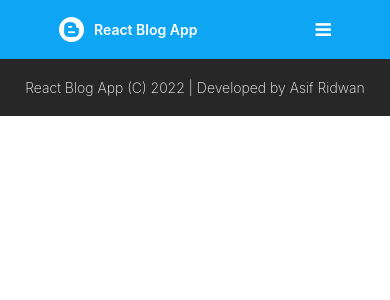
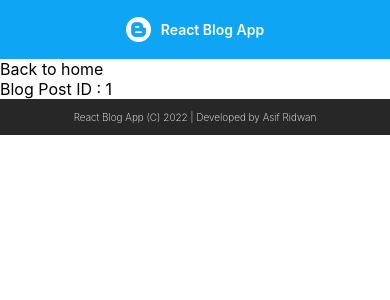
Before and after one commit to asifridwan/react-blog-app, a React (Create React App) app in the folder frontend/: page /1 in a window 390 px wide. Shown: the top 300 px of the page. Built offline with nearby package versions, Linux system fonts and the light colour scheme.

Commit message:
Added Router

```diff
--- a/frontend/package.json
+++ b/frontend/package.json
@@ -8,6 +8,7 @@
     "@testing-library/user-event": "^13.5.0",
     "react": "^18.0.0",
     "react-dom": "^18.0.0",
+    "react-router-dom": "^6.3.0",
     "react-scripts": "5.0.1",
     "web-vitals": "^2.1.4"
   },
--- a/frontend/src/components/Navbar.jsx
+++ b/frontend/src/components/Navbar.jsx
@@ -1,26 +1,10 @@
-import { useState } from "react";
-
 export default function Navbar() {
-  const [menuButtonClicked, setMenuButtonClicked] = useState(false);
-
-  function ChangeMenuIcon() {
-    setMenuButtonClicked(!menuButtonClicked);
-  }
-
   return (
     <nav>
-      <div className="inline-centering">
-        <span className="logo-icon"></span>
-        <span className="logo-text">React Blog App</span>
+      <div className='inline-centering'>
+        <span className='logo-icon'></span>
+        <span className='logo-text'>React Blog App</span>
       </div>
-      <div className={menuButtonClicked ? 'nav-links' : 'nav-links hidden'}>
-        <span>Home</span>
-        <span>About</span>
-        <span>Contact</span>
-      </div>
-      <button className="menu-icon" onClick={ChangeMenuIcon}>
-        <i className={menuButtonClicked ? 'fa fa-close' : 'fa fa-bars'}></i>
-      </button>
     </nav>
   )
 }
--- a/frontend/src/containers/App.jsx
+++ b/frontend/src/containers/App.jsx
@@ -1,12 +1,21 @@
-import Navbar from "../components/Navbar";
-import Footer from "../components/Footer";
+import {BrowserRouter as Router, Routes, Route} from 'react-router-dom';
+import Home from '../pages/Home';
+import Blog from '../pages/Blog';
+import NotFound from '../pages/NotFound';
+import Navbar from '../components/Navbar';
+import Footer from '../components/Footer';
 
 function App() {
   return (
-    <div>
+    <Router>
       <Navbar />
+      <Routes>
+        <Route path='/' element={<Home/>} />
+        <Route path='/:id' element={<Blog/>} />
+        <Route path='*' element={<NotFound/>} />
+      </Routes>
       <Footer />
-    </div>
+    </Router>
   );
 }
 
--- a/frontend/src/css/style.css
+++ b/frontend/src/css/style.css
@@ -47,30 +47,7 @@ footer{
   font-weight: 600;
 }
 
-.nav-links{
-  display: flex;
-  justify-content: space-evenly;
-  width: 15%;
-}
 
-.nav-links span{
-  font-size: 16px;
-}
-
-.nav-links span:hover{
-  color: #cbf7f8;
-  cursor: pointer;
-}
-
-.menu-icon{
-  display: none;
-}
-
-@media screen and (max-width: 1366px){
-  .nav-links{
-    width: 22%;
-  }
-}
 
 @media screen and (max-width: 768px){
   .logo-icon{
@@ -82,24 +59,8 @@ footer{
     font-size: 14px;
   }
 
-  .nav-links{
-    position: absolute;
-    right: 0;
-    height: 25vh;
-    width: 100%;
-    top: 6vh;
-    background-color: #0ea6f4;
-    flex-direction: column;
-    align-items: center;
-  }
-
-  .hidden{
-    display: none;
-  }
-
-  .menu-icon{
-    display: block;
-    font-size: 18px;
-    color: white;
+  footer{
+    font-size: 10px;
+    padding: 12px 0px;
   }
 }
--- /dev/null
+++ b/frontend/src/pages/Blog.jsx
@@ -0,0 +1,17 @@
+import { useNavigate, useParams } from 'react-router-dom';
+
+export default function Blog() {
+  const navigate = useNavigate();
+  const { id } = useParams();
+
+  function BackToHome() {
+    navigate('/');
+  }
+
+  return (
+    <div className='blog-view'>
+      <span onClick={BackToHome}>Back to home</span>
+      <div>Blog Post ID : {id}</div>
+    </div>
+  )
+}
--- /dev/null
+++ b/frontend/src/pages/Home.jsx
@@ -0,0 +1,5 @@
+export default function Home() {
+  return (
+    <div>Home</div>
+  )
+}
--- /dev/null
+++ b/frontend/src/pages/NotFound.jsx
@@ -0,0 +1,5 @@
+export default function NotFound() {
+  return (
+    <div>Error 404 Not Found</div>
+  )
+}
```
Also changed, not shown: 1 other file (tests, documents, lock files or other folders).
